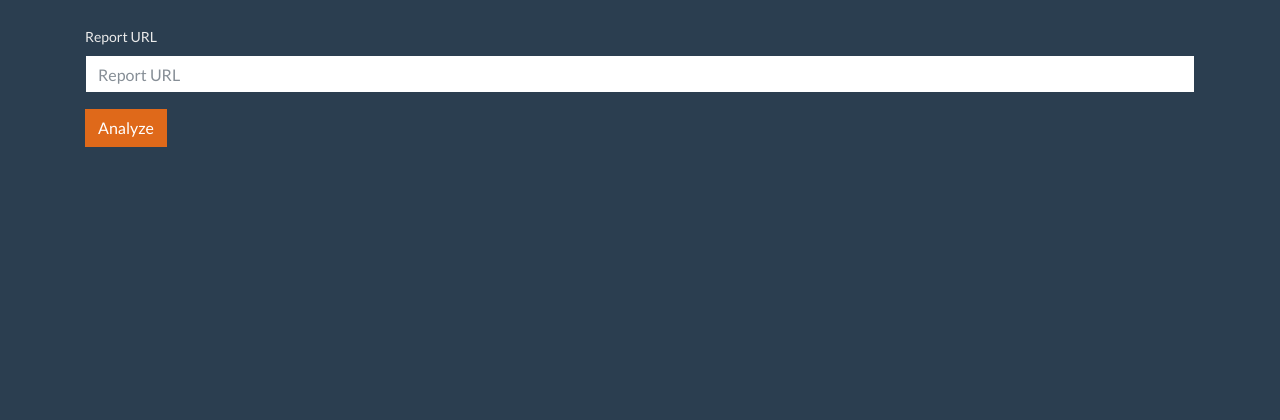
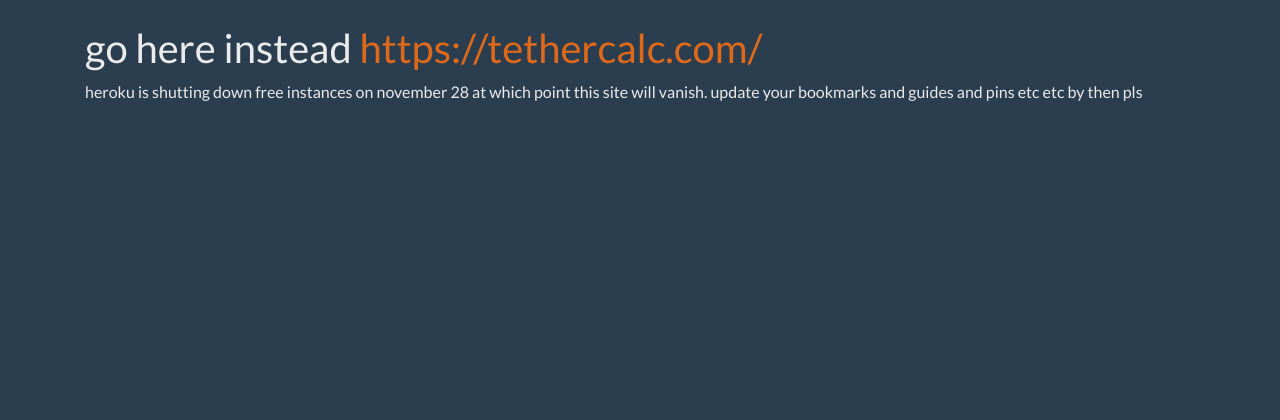
Before and after one commit to xephero/tethercalc, a Flask app: page / in a window 1280 px wide. Shown: the top 420 px of the page. Run offline with Flask 2, Linux system fonts and the light colour scheme; some libraries are stand-ins or nearby versions.

Commit message:
heroku is dying warning

```diff
--- a/templates/home.html
+++ b/templates/home.html
@@ -1,11 +1,6 @@
 {% extends 'base.html' %}
 
 {% block content %}
-<form method="POST">
-    <div class="form-group">
-        <label for="report">Report URL</label>
-        <input type="text" name="report_url" class="form-control" placeholder="Report URL">
-    </div>
-    <button type="submit" class="btn btn-primary">Analyze</button>
-</form>
+<h1>go here instead <a href="https://tethercalc.com/">https://tethercalc.com/</a></h1>
+<p>heroku is shutting down free instances on november 28 at which point this site will vanish. update your bookmarks and guides and pins etc etc by then pls</p>
 {% endblock %}
```
